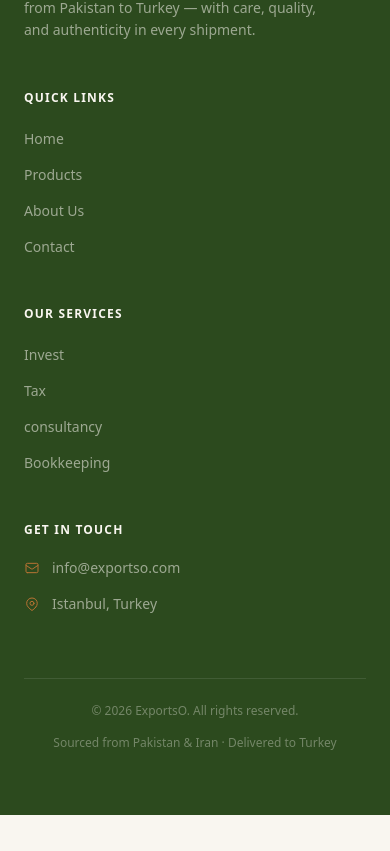
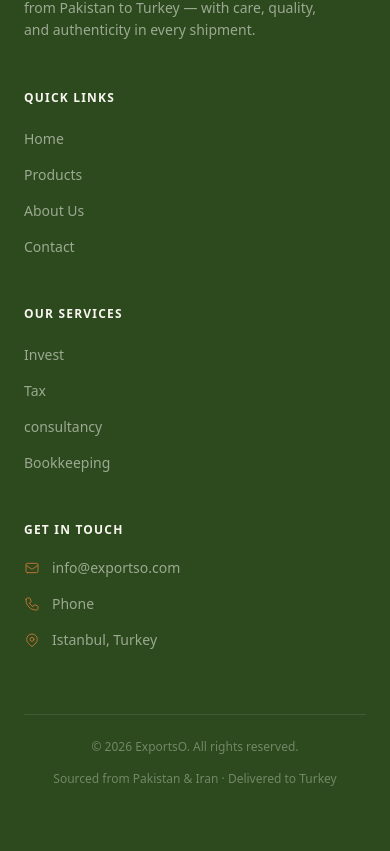
Before and after one commit to ErfanShokrollahzadeh/ExportsO, a Next.js app in the folder client/: page /contact in a window 390 px wide. Shown: the part 1818-2669 px from the top of the page. Before the commit the page ends 2633 px from the top, so only its background shows below. Built offline with nearby package versions, Linux system fonts and the light colour scheme.

Commit message:
feat: Add phone contact information to Footer component

```diff
--- a/client/app/components/Footer.tsx
+++ b/client/app/components/Footer.tsx
@@ -114,6 +114,22 @@ export default function Footer() {
                     strokeLinecap="round"
                     strokeLinejoin="round"
                     strokeWidth={1.5}
+                    d="M3 5a2 2 0 012-2h3.28a1 1 0 01.948.684l1.498 4.493a1 1 0 01-.502 1.21l-2.257 1.13a11.042 11.042 0 005.516 5.516l1.13-2.257a1 1 0 011.21-.502l4.493 1.498a1 1 0 01.684.949V19a2 2 0 01-2 2h-1C9.716 21 3 14.284 3 6V5z"
+                  />
+                </svg>
+                <span>Phone</span>
+              </li>
+              <li className="flex items-start gap-3">
+                <svg
+                  className="w-4 h-4 mt-0.5 shrink-0 text-amber"
+                  fill="none"
+                  stroke="currentColor"
+                  viewBox="0 0 24 24"
+                >
+                  <path
+                    strokeLinecap="round"
+                    strokeLinejoin="round"
+                    strokeWidth={1.5}
                     d="M17.657 16.657L13.414 20.9a1.998 1.998 0 01-2.827 0l-4.244-4.243a8 8 0 1111.314 0z"
                   />
                   <path
```
